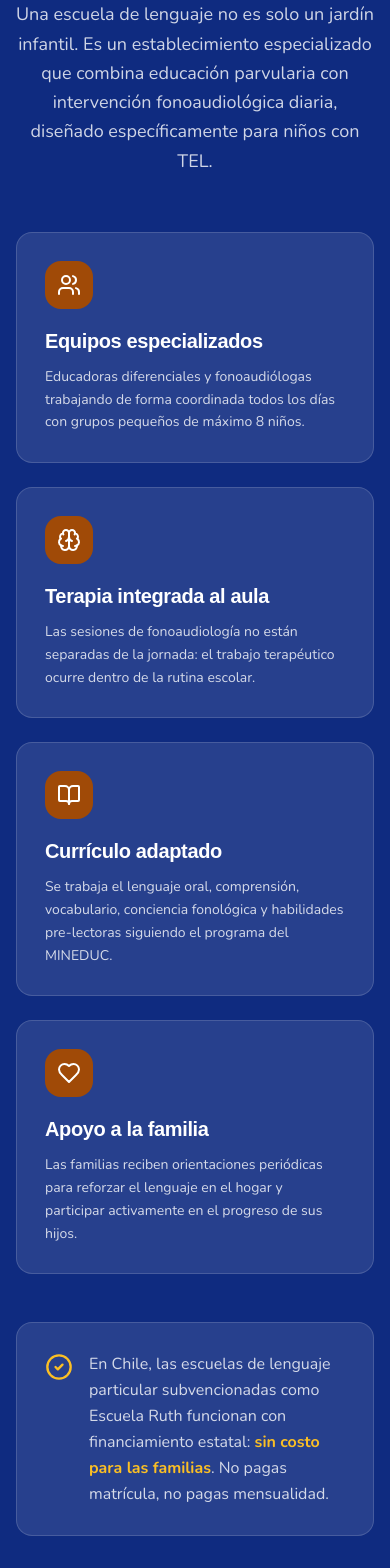
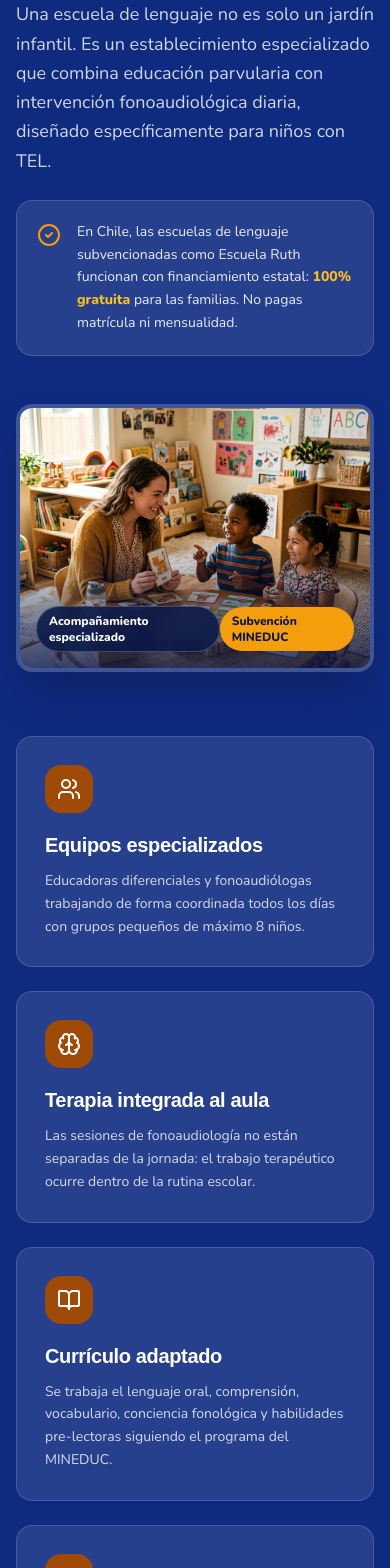
Before and after one commit to barvaro0411/escuelitas_ruth, a Next.js app: page /trastorno-especifico-lenguaje in a window 390 px wide. Shown: the part 5768-7336 px from the top of the page. Built offline with nearby package versions, Linux system fonts and the light colour scheme; no server answers; a web font is replaced by a local one.

Commit message:
fix(ui): corrección de icono en Socialización y nueva imagen para ¿Qué es el TEL?

```diff
--- a/src/app/programa-educativo/page.tsx
+++ b/src/app/programa-educativo/page.tsx
@@ -1,4 +1,5 @@
 import { Metadata } from "next";
+import Image from "next/image";
 import PageHero from "@/components/layout/PageHero";
 import {
   BookOpen,
@@ -93,7 +94,7 @@ const focusAreas = [
     description:
       "Aprendemos a través del juego libre, la música y la exploración sensorial.",
     icon: Baby,
-    bg: "bg-primary/10",
+    bg: "bg-blue-50 border border-blue-200/60",
     iconColor: "text-primary",
   },
   {
@@ -101,24 +102,24 @@ const focusAreas = [
     description:
       "Estimulamos la interacción y el desarrollo del lenguaje en un ambiente lúdico.",
     icon: MessageCircle,
-    bg: "bg-action/15",
-    iconColor: "text-primary-dark",
+    bg: "bg-amber-50 border border-amber-200/60",
+    iconColor: "text-amber-700",
   },
   {
     title: "Socialización",
     description:
       "Fomentamos la interacción social, las rutinas y las habilidades pre-académicas.",
     icon: Users2,
-    bg: "bg-primary",
-    iconColor: "text-primary",
+    bg: "bg-emerald-50 border border-emerald-200/60",
+    iconColor: "text-emerald-700",
   },
   {
     title: "Transición escolar",
     description:
       "Preparamos la entrada a la educación básica con conciencia fonológica.",
     icon: GraduationCap,
-    bg: "bg-surface-sunk",
-    iconColor: "text-primary-dark",
+    bg: "bg-indigo-50 border border-indigo-200/60",
+    iconColor: "text-indigo-700",
   },
 ];
 
@@ -204,29 +205,23 @@ export default function ProgramaPage() {
                   </div>
                 </div>
 
-                <div className="relative flex aspect-square items-center justify-center overflow-hidden rounded-2xl border-4 border-white/15 bg-primary">
-                  <div
-                    className="absolute -top-10 -right-10 w-40 h-40 bg-white/5 rounded-full"
-                    aria-hidden="true"
+                <div className="relative aspect-square sm:aspect-[4/3] lg:aspect-square overflow-hidden rounded-2xl border-4 border-white/20 shadow-2xl">
+                  <Image
+                    src="/tel-fonoaudiologia.jpg"
+                    alt="Educadora y fonoaudióloga realizando estimulación del lenguaje a niños preescolares con juegos educativos"
+                    fill
+                    sizes="(max-width: 1024px) 100vw, 500px"
+                    className="object-cover"
+                    priority
                   />
-                  <div
-                    className="absolute -bottom-12 -left-12 w-48 h-48 bg-accent/20 rounded-full"
-                    aria-hidden="true"
-                  />
-                  <Speech
-                    size={140}
-                    className="text-accent opacity-80"
-                    strokeWidth={1}
-                  />
-                  <div
-                    className="absolute inset-0 bg-gradient-to-t from-primary-dark/80 to-transparent"
-                    aria-hidden="true"
-                  />
-                  <div className="absolute left-8 top-8 flex h-14 w-14 items-center justify-center rounded-xl bg-action/90">
-                    <Sparkles size={26} className="text-primary-dark" />
-                  </div>
-                  <div className="absolute bottom-8 right-8 flex h-12 w-12 items-center justify-center rounded-full bg-accent/90">
-                    <Speech size={22} className="text-primary-dark" />
+                  <div className="absolute inset-0 bg-gradient-to-t from-primary-dark/85 via-primary-dark/20 to-transparent" />
+                  <div className="absolute bottom-5 left-5 right-5 flex items-center justify-between gap-3 text-white">
+                    <span className="rounded-full border border-white/25 bg-primary-dark/85 px-3.5 py-1.5 text-xs font-extrabold backdrop-blur-sm">
+                      ✓ Estimulación y Juego
+                    </span>
+                    <span className="rounded-full bg-action px-3 py-1.5 text-xs font-extrabold text-primary-dark shadow-xs">
+                      Fonoaudiología $0
+                    </span>
                   </div>
                 </div>
               </div>
--- a/src/app/trastorno-especifico-lenguaje/page.tsx
+++ b/src/app/trastorno-especifico-lenguaje/page.tsx
@@ -1,4 +1,5 @@
 import { Metadata } from "next";
+import Image from "next/image";
 import PageHero from "@/components/layout/PageHero";
 import Link from "next/link";
 import AgeCalculator from "@/components/sections/AgeCalculator";
@@ -372,20 +373,51 @@ export default function TrastornoEspecificoLenguajePage() {
         {/* ── WHAT DOES A LANGUAGE SCHOOL DO ── */}
         <section className="py-24 bg-primary text-white">
           <div className="max-w-7xl mx-auto px-4 sm:px-6 lg:px-8">
-            <div className="text-center max-w-3xl mx-auto mb-14">
+            <div className="grid grid-cols-1 lg:grid-cols-2 gap-12 items-center mb-16">
+              <div>
                 <span className="inline-flex items-center px-4 py-1.5 rounded-full bg-white/15 border border-white/20 text-white text-xs font-semibold uppercase tracking-widest mb-4">
-                <Sparkles className="mr-1.5 h-3.5 w-3.5" />
+                  <Sparkles className="mr-1.5 h-3.5 w-3.5 text-action" />
                   El rol del establecimiento
                 </span>
                 <h2 className="font-extrabold text-white tracking-tight leading-[1.1] mb-5 text-3xl sm:text-4xl">
                   ¿Qué hace una escuela de lenguaje?
                 </h2>
-              <p className="text-lg text-white/80 leading-relaxed">
+                <p className="text-lg text-white/80 leading-relaxed mb-6">
                   Una escuela de lenguaje no es solo un jardín infantil. Es un
                   establecimiento especializado que combina educación parvularia
                   con intervención fonoaudiológica diaria, diseñado
                   específicamente para niños con TEL.
                 </p>
+                <div className="p-5 rounded-2xl bg-white/10 border border-white/15 flex items-start gap-4">
+                  <CheckCircle2 className="h-6 w-6 text-action shrink-0 mt-0.5" />
+                  <p className="text-white/90 leading-relaxed text-sm">
+                    En Chile, las escuelas de lenguaje subvencionadas como Escuela Ruth funcionan con financiamiento estatal:{" "}
+                    <strong className="text-accent-on-dark font-extrabold">
+                      100% gratuita
+                    </strong>{" "}
+                    para las familias. No pagas matrícula ni mensualidad.
+                  </p>
+                </div>
+              </div>
+
+              <div className="relative aspect-[4/3] sm:aspect-[16/10] overflow-hidden rounded-2xl border-4 border-white/20 shadow-2xl">
+                <Image
+                  src="/tel-fonoaudiologia.jpg"
+                  alt="Sesión de estimulación del lenguaje con fonoaudióloga y niños preescolares"
+                  fill
+                  sizes="(max-width: 1024px) 100vw, 600px"
+                  className="object-cover"
+                />
+                <div className="absolute inset-0 bg-gradient-to-t from-primary-dark/80 via-transparent to-transparent" />
+                <div className="absolute bottom-4 left-4 right-4 flex items-center justify-between text-white text-xs font-extrabold">
+                  <span className="rounded-full bg-primary-dark/85 px-3 py-1.5 backdrop-blur-sm border border-white/20">
+                    Acompañamiento especializado
+                  </span>
+                  <span className="rounded-full bg-action px-3 py-1.5 text-primary-dark shadow-xs">
+                    Subvención MINEDUC
+                  </span>
+                </div>
+              </div>
             </div>
 
             <div className="grid grid-cols-1 sm:grid-cols-2 lg:grid-cols-4 gap-6">
@@ -405,18 +437,6 @@ export default function TrastornoEspecificoLenguajePage() {
                   </p>
                 </div>
               ))}
-            </div>
-
-            <div className="mt-12 max-w-3xl mx-auto bg-white/10 border border-white/15 rounded-2xl p-7 flex items-start gap-4">
-              <CheckCircle2 className="h-7 w-7 text-accent-on-dark shrink-0 mt-0.5" />
-              <p className="text-white/80 leading-relaxed">
-                En Chile, las escuelas de lenguaje particular subvencionadas
-                como Escuela Ruth funcionan con financiamiento estatal:{" "}
-                <strong className="text-accent-on-dark">
-                  sin costo para las familias
-                </strong>
-                . No pagas matrícula, no pagas mensualidad.
-              </p>
             </div>
           </div>
         </section>
```
Also changed, not shown: public/tel-fonoaudiologia.jpg (added). Lines whose indentation alone changed are shown as unchanged.
